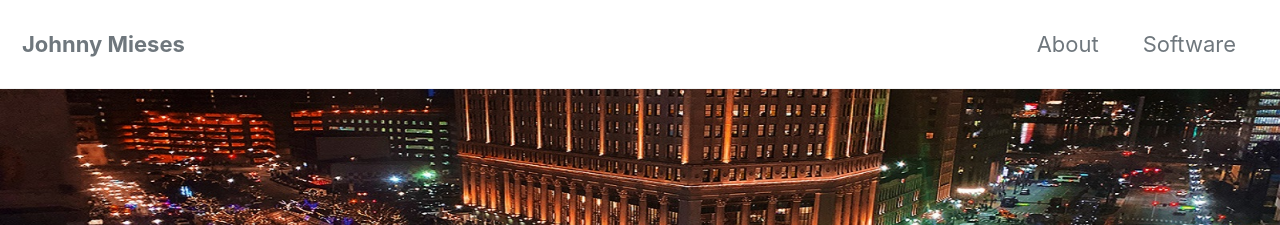
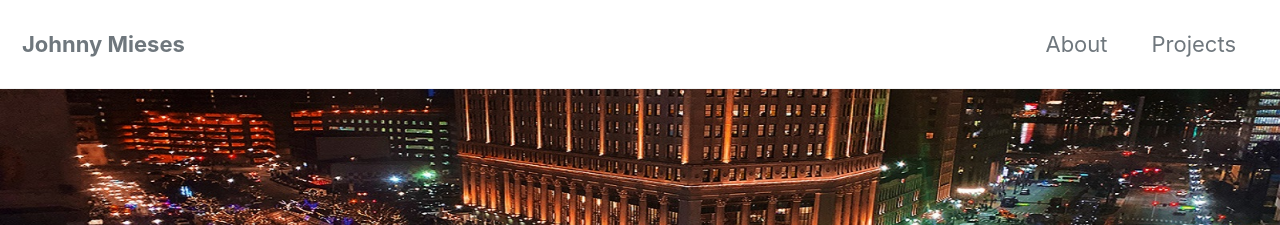
Before and after one commit to jmieses/jmportfolio.github.io, a Jekyll site: the page built from index.html, in a window 1280 px wide and 900 px high. Shown: the top 225 px of the window. Built offline with Jekyll 4.4.1, drawn with Linux system fonts in a browser that asks for light colours; cached includes are drawn as plain includes; nearby versions of some CDN libraries; the list of posts is cut into pages by our own code.

Commit message:
change Software to Projects page

```diff
--- a/_data/navigation.yml
+++ b/_data/navigation.yml
@@ -2,8 +2,8 @@
 main:
   - title: "About" #"Quick-Start Guide"
     url: /about/ #https://mmistakes.github.io/minimal-mistakes/docs/quick-start-guide/
-  - title: "Software"
-    url: /software/
+  - title: "Projects"
+    url: /projects/
   # - title: "About"
   #   url: https://mmistakes.github.io/minimal-mistakes/about/
   # - title: "Sample Posts"
--- a/_pages/software.md
+++ b/_pages/projects.md
@@ -1,7 +1,7 @@
 ---
 layout: archive
-permalink: /software/
-title: "Software Posts by Tags"
+permalink: /projects/
+title: "Project Posts by Tags"
 author_profile: true
 header:
  image: "images/alexandre-debieve-FO7JIlwjOtU-unsplash3.png"
```
